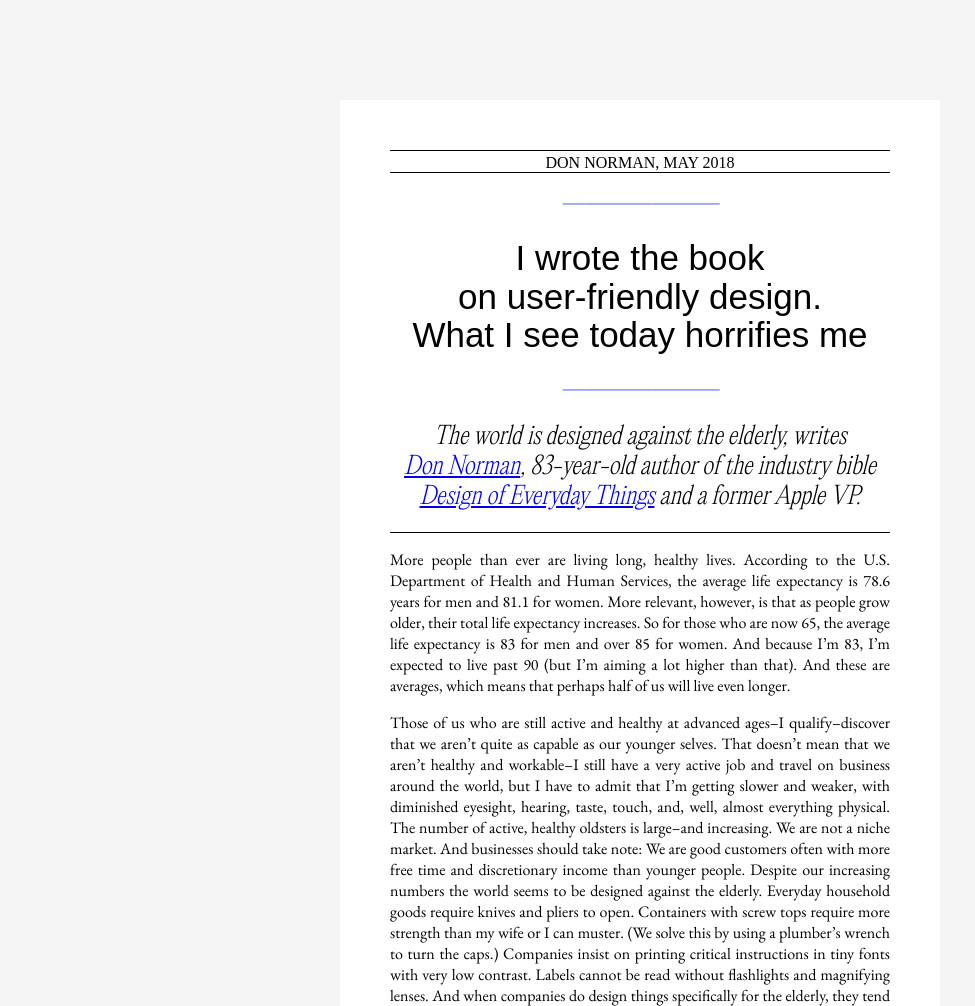
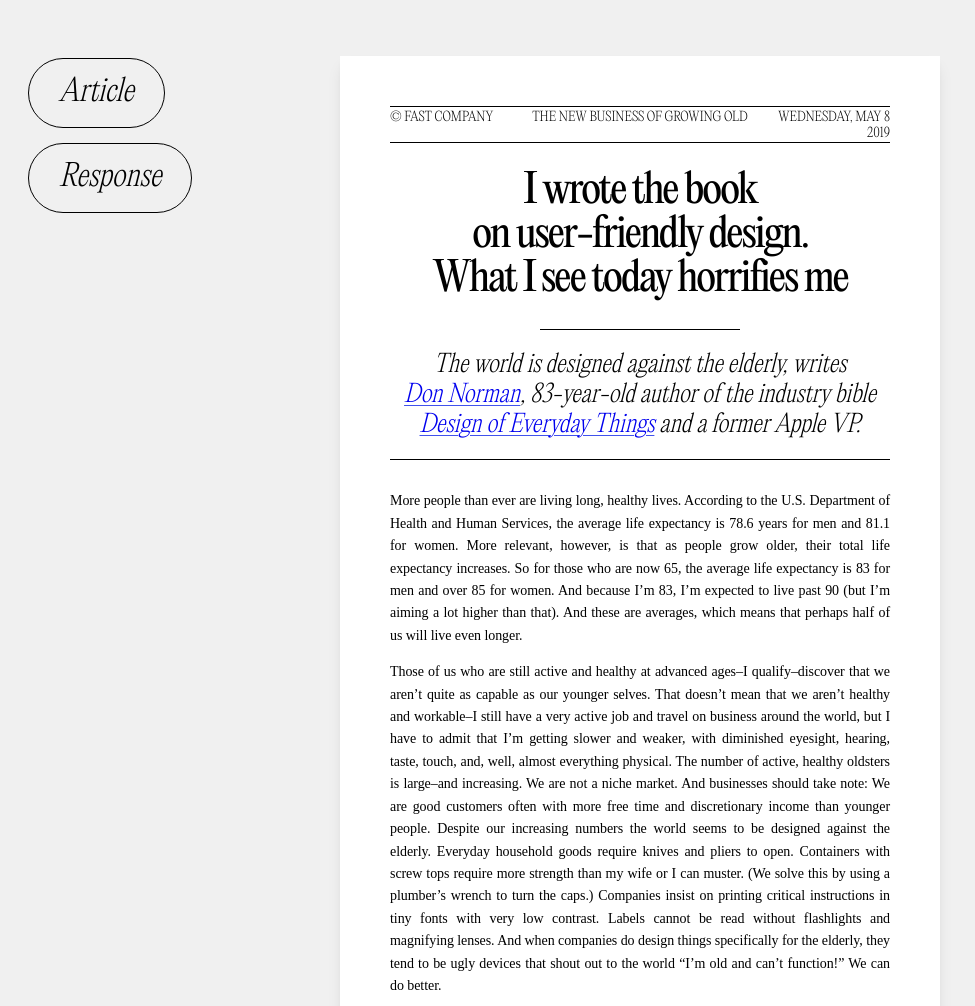
Before and after one commit to prututu/manuscript, a plain HTML site: page index.html in a window 1280 px wide. Shown: the top 1006 px of the page, without its empty margins (0-975 px from the left). Drawn offline with nearby package versions, Linux system fonts and the light colour scheme; files whose address does not match are found by name; a web font is replaced by a local one.

Commit message:
2 Newspapers and buttons

```diff
--- a/index.html
+++ b/index.html
@@ -5,17 +5,25 @@
          <link href="style.css" rel="stylesheet">
    </head>
    <body>
+      <a name="top"></a>
+      <nav>
+         <a href="#top"><button class="pill">Article</button></a>
+         <br>
+         <a href="#response"><button class="pill">Response</button></a>
+      </nav>
       <main>
          <header>
-         <div class="line">
-            <H4 class="dateauthor">Don Norman, May 2018</H4>
-         <div class="line">
-            <h3>——————</h3>
+            <div class="line"></div>
+               <div id="textbox">
+                  <h4 class="alignleft">&copy; Fast Company</h4>
+                  <h4 class="aligncenter">The New Business of Growing Old</h4>
+                  <h4 class="alignright">Wednesday, May 8 2019</h4>
+               </div>
+            <div class="line"></div>
                   <h1>I wrote the book <span class="keeptogether">on user-friendly design.</span> <span class="keeptogether">What I see today horrifies me</span></h1>
-            <h3>——————</h3>
-
-         <h2>The world is designed against the elderly, writes <span class="keeptogether"><a href="https://www.fastcompany.com/user/don-norman">Don Norman</a></span>, 83-year-old author of the industry bible <a href="https://www.amazon.com/Design-Everyday-Things-Revised-Expanded/dp/0465050654">Design of Everyday Things</a> and a former Apple VP.</h2>
-
+            <div class="line1"></div>
+                   <h2>The world is designed against the elderly, writes <span class="keeptogether"><a href="https://www.fastcompany.com/user/don-norman">Don Norman</a></span>, 83-year-old author of the industry bible <a href="https://www.amazon.com/Design-Everyday-Things-Revised-Expanded/dp/0465050654">Design of Everyday Things</a> and a former Apple VP.
+               </h2>
             <div class="line">
          </header>
 
@@ -35,7 +43,7 @@
 
             <p>The problems I face are much milder than those faced by millions of aging people. With so many of us needing better devices, why are so many things still designed in ways that defeat our ability to function?
 
-            <p>Take the screen design for Apple’s phones. The designers at Apple apparently believe that text is ugly, so it should either be eliminated entirely or made as invisible as possible. Bruce Tognazzini and I, both former employees of Apple, <a href="https://www.fastcompany.com/3053406/how-apple-is-giving-design-a-bad-name">wrote a long article on Apple’s usability sins</a>,which has been read by hundreds of thousands of people. Once Apple products could be used without ever reading a manual. Today, Apple’s products violate all the fundamental rules of design for understanding and usability, many of which Tognazzini and I had helped develop. As a result, even a manual is not enough: all the arbitrary gestures that control tablets, phones, and computers have to be memorized. Everything has to be memorized.</p>
+            <p>Take the screen design for Apple’s phones. The designers at Apple apparently believe that text is ugly, so it should either be eliminated entirely or made as invisible as possible. Bruce Tognazzini and I, both former employees of Apple, <a href="https://www.fastcompany.com/3053406/how-apple-is-giving-design-a-bad-name">wrote a long article on Apple’s usability sins</a>, which has been read by hundreds of thousands of people. Once Apple products could be used without ever reading a manual. Today, Apple’s products violate all the fundamental rules of design for understanding and usability, many of which Tognazzini and I had helped develop. As a result, even a manual is not enough: all the arbitrary gestures that control tablets, phones, and computers have to be memorized. Everything has to be memorized.</p>
 
             <p>These thoughtless, inappropriate designs are not limited to Apple. New technologies tend to rely on display screens, often with tiny lettering, with touch-sensitive areas that are exceedingly difficult to hit as eye-hand coordination declines. Physical controls are by far the easiest to control–safer too, especially in safety-critical tasks such as driving a car, but they are disappearing. Why? To save a few cents in manufacturing and in a misplaced desire to be trendy. Speech can be a useful substitute for physical controls, though not as helpful as proponents claim.</p>
 
@@ -56,8 +64,42 @@
          <h3>Looking ahead</h3>
 
             <p>Designers and companies of the world, you are badly serving an ever-growing segment of your customer base, a segment that you too will one day inhabit. Isn’t it time to reform: to make things that are functional and stylish, useable and accessible? Every ailment that I described that impacts the elderly is also present in people of all ages. Designs that make it easier for elderly people often are of equal value for younger people. In fact, for everyone. Help the elderly, and the results will help many more, including yourself, someday.</p>
+
+            <p class="solid"><em><span class="keeptogether"><a href="https://www.fastcompany.com/user/don-norman">Don Norman</a></span> is a leading authority on the design of emotional pleasing and useable technology. He is the author of <a href="https://www.amazon.com/Design-Everyday-Things-Revised-Expanded-ebook/dp/B00E257T6C?tag=wwwfccom-20">Design of Everyday Things</a> and  <a href="https://www.amazon.com/Emotional-Design-Love-Everyday-Things/dp/0465051359/ref=sr_1_2?crid=1ZJJADHMEQWES&keywords=emotional+design+norman&qid=1557169944&s=gateway&sprefix=emotional+design+no%2Cdigital-text%2C205&sr=8-2&tag=wwwfccom-20">Emotional Design</a>, a former vice president at Apple, and professor and director of the Design Lab at the University of California, San Diego.</em></p>
+            <a name="response"></a>
+      </main>
+      <br>
+      <br>
+      <br>
+      <br>
+      <main>
+         <header>
+            <div class="line"></div>
+               <div id="textbox">
+                  <h4 class="alignleft">&copy; Fast Company</h4>
+                  <h4 class="aligncenter">The New Business of Growing Old</h4>
+                  <h4 class="alignright">Wednesday, May 8 2019</h4>
+               </div>
+            <div class="line"></div>
+                  <h1>I wrote the book <span class="keeptogether">on user-friendly design.</span> <span class="keeptogether">What I see today horrifies me</span></h1>
+            <div class="line1"></div>
+                   <h2>The world is designed against the elderly, writes <span class="keeptogether"><a href="https://www.fastcompany.com/user/don-norman">Don Norman</a></span>, 83-year-old author of the industry bible <a href="https://www.amazon.com/Design-Everyday-Things-Revised-Expanded/dp/0465050654">Design of Everyday Things</a> and a former Apple VP.
+               </h2>
             <div class="line">
-            <p><em><span class="keeptogether"><a href="https://www.fastcompany.com/user/don-norman">Don Norman</a></span> is a leading authority on the design of emotional pleasing and useable technology. He is the author of <a href="https://www.amazon.com/Design-Everyday-Things-Revised-Expanded-ebook/dp/B00E257T6C?tag=wwwfccom-20">Design of Everyday Things</a> and  <a href="https://www.amazon.com/Emotional-Design-Love-Everyday-Things/dp/0465051359/ref=sr_1_2?crid=1ZJJADHMEQWES&keywords=emotional+design+norman&qid=1557169944&s=gateway&sprefix=emotional+design+no%2Cdigital-text%2C205&sr=8-2&tag=wwwfccom-20">Emotional Design</a>, a former vice president at Apple, and professor and director of the Design Lab at the University of California, San Diego.</em></p>
+         </header>
+
+            <p>More people than ever are living long, healthy lives. According to the U.S. Department of Health and Human Services, the average life expectancy is 78.6 years for men and 81.1 for women. More relevant, however, is that as people grow older, their total life expectancy increases. So for those who are now 65, the average life expectancy is 83 for men and over 85 for women. And because I’m 83, I’m expected to live past 90 (but I’m aiming a lot higher than that). And these are averages, which means that perhaps half of us will live even longer.</p>
+
+            <p>Those of us who are still active and healthy at advanced ages–I qualify–discover that we aren’t quite as capable as our younger selves. That doesn’t mean that we aren’t healthy and workable–I still have a very active job and travel on business around the world, but I have to admit that I’m getting slower and weaker, with diminished eyesight, hearing, taste, touch, and, well, almost everything physical. The number of active, healthy oldsters is large–and increasing. We are not a niche market. And businesses should take note: We are good customers often with more free time and discretionary income than younger people. Despite our increasing numbers the world seems to be designed against the elderly. Everyday household goods require knives and pliers to open. Containers with screw tops require more strength than my wife or I can muster. (We solve this by using a plumber’s wrench to turn the caps.) Companies insist on printing critical instructions in tiny fonts with very low contrast. Labels cannot be read without flashlights and magnifying lenses. And when companies do design things specifically for the elderly, they tend to be ugly devices that shout out to the world “I’m old and can’t function!” We can do better.</p>
+
+         <h3>What older consumers want and need</h3>
+
+            <p>As we age, we have more experience with life, which can make us better decision-makers and managers. Crystalized intelligence, it is called, and it gets better with experience. A caveat is that we often face physical changes that designers fail to account for into their work.
+
+
+            <p class="solid"><em><span class="keeptogether"><a href="https://www.fastcompany.com/user/don-norman">Don Norman</a></span> is a leading authority on the design of emotional pleasing and useable technology. He is the author of <a href="https://www.amazon.com/Design-Everyday-Things-Revised-Expanded-ebook/dp/B00E257T6C?tag=wwwfccom-20">Design of Everyday Things</a> and  <a href="https://www.amazon.com/Emotional-Design-Love-Everyday-Things/dp/0465051359/ref=sr_1_2?crid=1ZJJADHMEQWES&keywords=emotional+design+norman&qid=1557169944&s=gateway&sprefix=emotional+design+no%2Cdigital-text%2C205&sr=8-2&tag=wwwfccom-20">Emotional Design</a>, a former vice president at Apple, and professor and director of the Design Lab at the University of California, San Diego.</em></p>
       </main>
+
+
    </body>
  </html>
--- a/style.css
+++ b/style.css
@@ -1,12 +1,16 @@
-/*Garamond*/
-@import url('https://fonts.googleapis.com/css2?family=EB+Garamond:ital,wght@0,400;0,600;1,400;1,600&display=swap');
+html {
+	scroll-behavior: smooth;
+  }
 
-/*https://www.amazon.com/Design-Everyday-Things-Revised-Expanded/dp/0465050654*/
+/* || Typography */
+
+/* Source Serif Pro*/
+@import url('https://fonts.googleapis.com/css2?family=Source+Serif+Pro:ital,wght@0,300;0,400;0,600;1,300;1,400;1,600&display=swap');
 
 /*PP Editorial New*/
 @font-face {
 	font-family: 'PP Editorial New';
-	src: url('PPPEditorialNew-Thin.woff2') format('truetype');
+	src: url('PPEditorialNew-Thin.woff2') format('truetype');
 	font-weight: 100;
  }
 
@@ -24,74 +28,123 @@
 
  @font-face {
 	font-family: 'PP Editorial New';
-	src: url('PPEditorialNew-Regular.woff2') format('truetype');
-	font-weight: 400;
+	src: url('PPEditorialNew-Bold.woff2') format('truetype');
+	font-weight: 700;
  }
 
+/* || TOP OF THE PAGE*/
 
- .line {
+/*text bar at the top*/
+
+#textbox {display:flex; flex-flow:row wrap;}
+
+.alignleft {
+width:27%;
+text-align:left;
+}
+.aligncenter {
+width:46%;
+text-align:center;
+}
+.alignright {
+width:27%;
+text-align:right;
+}
+
+/*LINES*/
+
+.line {
 	border-top: 1px solid black;
-	padding:0px;
+
  }
 
- main {
-	padding:48px;
-	max-width: 500px;
-	margin-left:auto;
-	margin-right:auto;
+.line1 {
+	border-top: 1px solid black;
+	width: 200px;
+	padding:0px;
+	margin:auto;
  }
-
- main {
-    display: table;
-    margin: 100px auto 0px auto;
-    padding:50px;
-	background-color:white;
-}
-
-.break {}
-
-.dateauthor {
-	text-transform: uppercase;
-	font-family: 'PP Editorial New';
-	font-weight: 100;
-	margin-top: 3px;
-	margin-bottom: 0px;
-}
 
 span.keeptogether {
 	white-space: nowrap ;
   }
 
+p.solid {
+	border: 1px solid black;
+	padding: 15px;
+}
+
+nav{
+	position: sticky;
+	top: 50px;
+}
+
+.pill{
+	font-family: 'PP Editorial New', sans-serif;
+	font-weight: 200;
+	font-style: italic;
+	font-size: 30px;
+	padding: 0.5em 1em;
+	margin:0.25em;
+	margin-left:20px;
+	border-radius: 1.5em;
+	border: 1px solid black;
+	background: none;
+	cursor: pointer;
+
+}
+
+.pill:hover {
+	background: black;
+	color:white
+}
+
 header {
 	text-align: center;
+	margin-bottom: 30px;
+
+}
+main {
+	padding:48px;
+	max-width: 500px;
+	margin-left: auto;
+	margin-right: auto;
+	box-shadow: rgba(0, 0, 0, 0.1) 0px 10px 15px -3px, rgba(0, 0, 0, 0.05) 0px 4px 6px -2px;
+ }
+
+main {
+    display: table;
+    margin: -122px auto 100px auto;
+    padding:50px;
+	background-color:white;
+}
+body{
+	background-color: rgb(240, 240, 240);
 }
 
-/*paragraph*/
-
+/*Text stuff*/
 p {
-	font-family: 'EB Garamond', serif;
+	font-family: 'Source Serif Pro', serif;
+	font-weight: 400;
 	text-align: justify;
-	font-size: 16px;
+	font-size: 14px;
+	line-height: 160%;
+	letter-spacing: -0.005em;
 }
 
-body{
-	background-color: rgb(245, 245, 245);
-}
-
-
-/*heading 3*/
-
-h1 {
+H1 {
 	font-family: 'PP Editorial New', sans-serif;
 	font-weight: 400;
-	font-size: 35px;
+	font-size: 40px;
 	line-height: 110%;
+	letter-spacing: -0.05em;
 }
 
 H2 {
 	font-family: 'PP Editorial New', sans-serif;
 	font-weight: 200;
-	font-style: italic
+	font-style: italic;
+
 }
 
 h3:before {
@@ -103,22 +156,30 @@ H3 {
 	font-family: 'PP Editorial New', sans-serif;
 	font-weight: 200;
 	font-style: italic;
+	font-size: 25px;
+	margin-top: 40px;
+	margin-bottom:5px;
 }
 
 H4 {
 	font-family: 'PP Editorial New', sans-serif;
-	font: size 100%;
+	font-size: 80%;
 	font-weight: 200;
+	text-transform: uppercase;
+	margin-top: 3px;
+	margin-bottom: 0px;
 }
 
 /*Links*/
+
 a {
+	text-decoration: #4152EC underline 1px;
+	text-underline-offset: 3px;
 }
 a:visited {
 	color: #4152EC;
 }
 a:hover {
+	color: #eb5081;
 
 }
-
-/*CLASSES*/
```
Also changed, not shown: assets/don-norman.png (added), 1 other file. Lines whose indentation alone changed are shown as unchanged.
